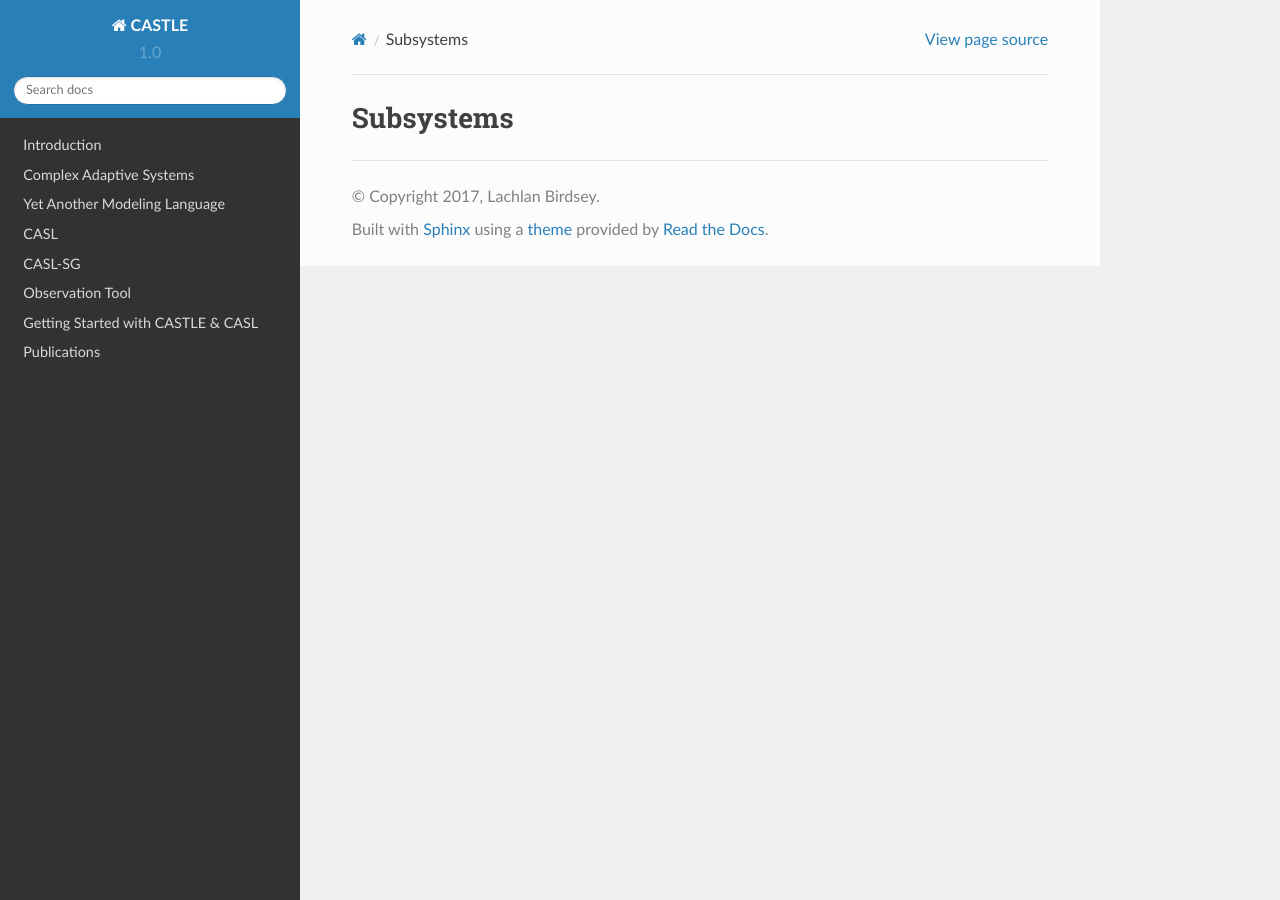
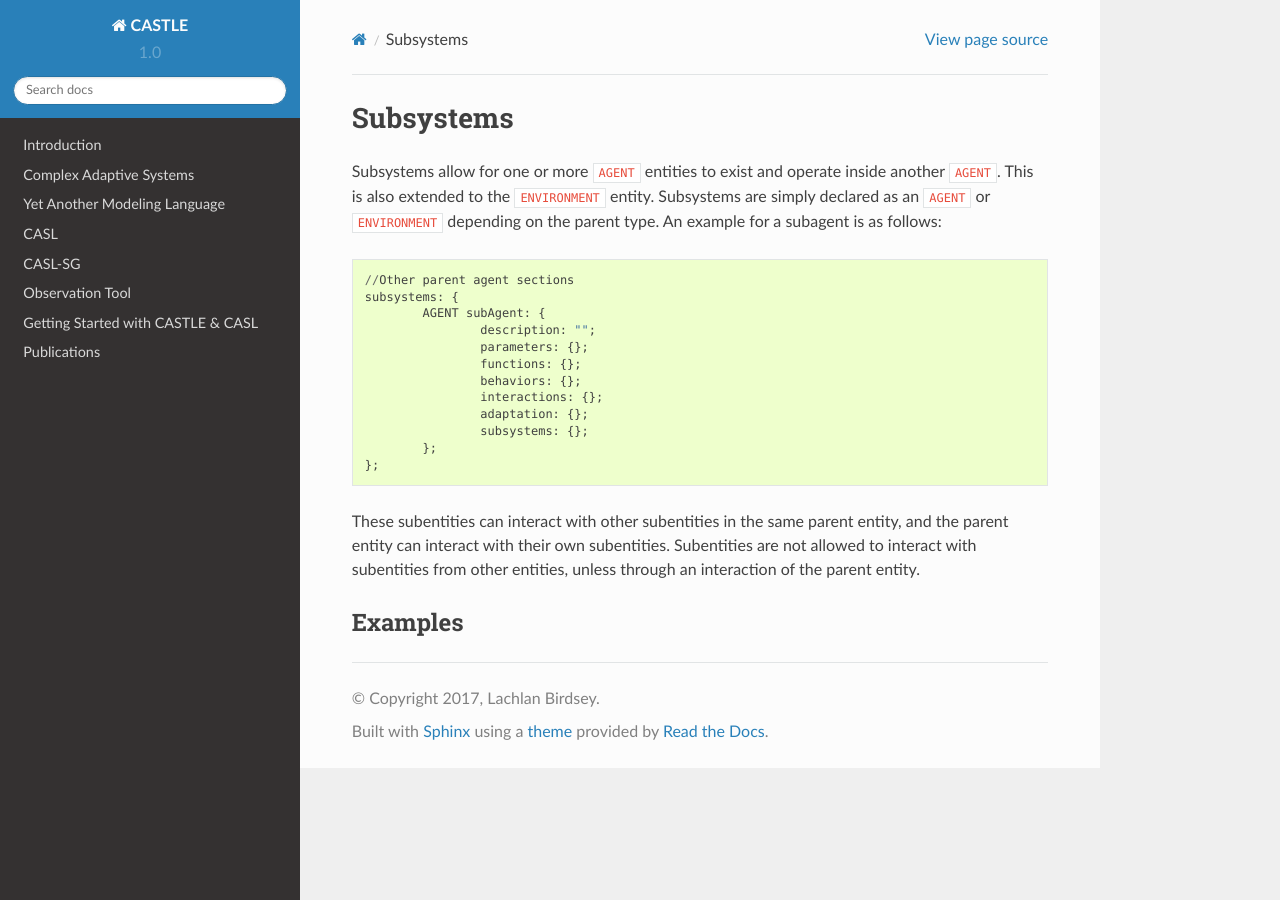
Before and after one commit to CASTLE-FWK/Documentation, a Sphinx documentation site: the page built from source/CASL/Blocks/Subsystems.rst, in a window 1280 px wide. Built offline with Sphinx 7.4.7 and the Read the Docs theme 2.0.0, drawn with Linux system fonts in a browser that asks for light colours.

Commit message:
more docs

```diff
--- a/source/CASL/Blocks/Parameters.rst
+++ b/source/CASL/Blocks/Parameters.rst
@@ -20,5 +20,5 @@ Types can either be primitives or non-primitives. Example::
 	var Vector2:aVector; //A non-primitive
 	var Grid<agt.Cell>; //A paramaterized non-primitive
 
-As Paramater Values
-####################
+As Input or Output Values
+##########################
--- a/source/CASL/Blocks/Subsystems.rst
+++ b/source/CASL/Blocks/Subsystems.rst
@@ -1,2 +1,23 @@
 Subsystems
 ^^^^^^^^^^
+
+Subsystems allow for one or more ``AGENT`` entities to exist and operate inside another ``AGENT``. This is also extended to the ``ENVIRONMENT`` entity.
+Subsystems are simply declared as an ``AGENT`` or ``ENVIRONMENT`` depending on the parent type. An example for a subagent is as follows::
+
+	//Other parent agent sections
+	subsystems: {
+		AGENT subAgent: {
+			description: "";
+			parameters: {};
+			functions: {};
+			behaviors: {};
+			interactions: {};
+			adaptation: {};
+			subsystems: {};
+		};
+	};
+
+These subentities can interact with other subentities in the same parent entity, and the parent entity can interact with their own subentities. Subentities are not allowed to interact with subentities from other entities, unless through an interaction of the parent entity.
+
+Examples
+########
```
